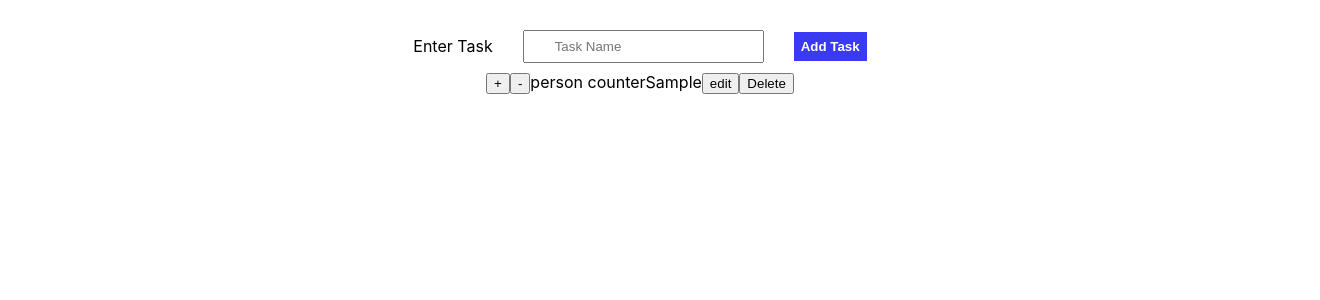
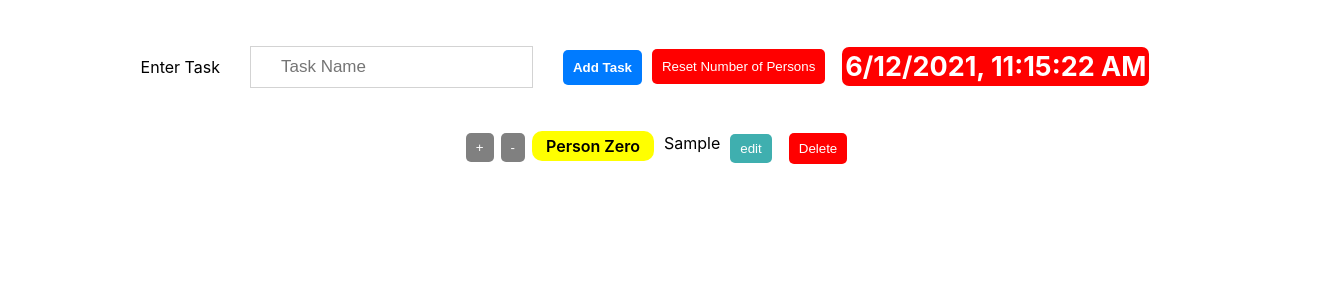
Before and after one commit to Zaibi727/button-card, a React (Create React App) app: page / in a window 1280 px wide. Both pictures are taken after typing "Sample" into the empty fields and a click on the button "Add Task". Shown: the top 300 px of the page, 1320 px wide, since content can reach past the window. Built offline with nearby package versions, Linux system fonts and the light colour scheme.

Commit message:
90% task

```diff
--- a/src/Components/Todo/Data.jsx
+++ b/src/Components/Todo/Data.jsx
@@ -2,7 +2,7 @@ import React, {useState} from 'react';
 import styles from './todo.module.css';
 import TodoForm  from './TodoForm';
 
-export default function Data({todos, completeTodo, removeTodo, updateTodo}) {
+export default function Data({todos, removeTodo, updateTodo,  handleIncrement, handleDecrement, count}) {
     const [edit, setEdit] = useState({
         id: null,
         value: ''
@@ -24,18 +24,18 @@ export default function Data({todos, completeTodo, removeTodo, updateTodo}) {
     return todos.map((todo, index) => (
         <div key={index} className={styles.datawrapper}>
            <div>
-               <button>+</button>
-               <button>-</button>
+               <button className={styles.increment} onClick={() => handleIncrement()}>+</button>
+               <button className={styles.decrement} onClick={() => handleDecrement()}>-</button>
             </div>
-            <div>
-                person counter
+            <div className={styles.personCounter}>
+                <p style={{backgroundColor: count ? '#007bff' : 'yellow', color: count ? 'white' : 'black'}}>Person <span>{count === 0 ? "Zero" : count}</span></p>
             </div>
           <div key={todo.id}>
             {todo.text}
           </div>
           <div>
-             <button onClick={() => setEdit({ id: todo.id, value: todo.text })}>edit</button>
-             <button  onClick={() => removeTodo(todo.id)}>Delete</button>
+             <button className={styles.edit} onClick={() => setEdit({ id: todo.id, value: todo.text })}>edit</button>
+             <button className={styles.delete}  onClick={() => removeTodo(todo.id)}>Delete</button>
           </div>
         </div>
       ));
--- /dev/null
+++ b/src/Components/Todo/DateTime.jsx
@@ -0,0 +1,23 @@
+import  React, { useState , useEffect } from 'react';
+import styles from './todo.module.css';
+
+ const DateTime = () => {
+
+    var [date,setDate] = useState(new Date());
+
+    useEffect(() => {
+        var timer = setInterval(()=>setDate(new Date()), 1000 )
+        return function cleanup() {
+            clearInterval(timer)
+        }
+
+    });
+
+    return(
+        <div className={styles.datetime}>
+            <p>{date.toLocaleDateString()}, {date.toLocaleTimeString()}</p>
+        </div>
+    )
+}
+
+export default DateTime;
--- a/src/Components/Todo/TodoForm.jsx
+++ b/src/Components/Todo/TodoForm.jsx
@@ -31,7 +31,7 @@ function TodoForm(props) {
                       name='text'
                        className={styles.input}
                   />
-                   <button className={styles.addbtn} onClick={handleSubmit}>
+                   <button className={styles.savebtn} onClick={handleSubmit}>
                      save
                    </button>
                 </>
--- a/src/Components/Todo/TodoList.jsx
+++ b/src/Components/Todo/TodoList.jsx
@@ -1,10 +1,12 @@
 import React, { useState } from 'react';
 import TodoForm from './TodoForm';
 import Data from './Data';
+import DateTime from './DateTime';
 import styles from './todo.module.css';
 
 function TodoList() {
   const [todos, setTodos] = useState([]);
+  const [count, setCount] = useState(0);
 
   const addTodo = todo => {
     if (!todo.text || /^\s*$/.test(todo.text)) {
@@ -41,13 +43,27 @@ function TodoList() {
     setTodos(updatedTodos);
   };
 
+  const handleIncrement = () => {
+    setCount(count + 1)
+}
 
+const handleDecrement = () => {
+    setCount(count - 1)
+}
+const handleReset = () => {
+    setCount(count === 0);
+}
 
   return (
     <div className={styles.container}>
       <div className={styles.div1}>
           <p>Enter Task</p>
-         <TodoForm onSubmit={addTodo} />
+             <TodoForm onSubmit={addTodo}
+            />
+            <button className={styles.resetbtn} onClick={handleReset}>Reset Number of Persons</button>
+            <div>
+               <DateTime />
+            </div>
       </div>
       <div className={styles.data}>
       <Data
@@ -55,6 +71,9 @@ function TodoList() {
           completeTodo={completeTodo}
          removeTodo={removeTodo}
          updateTodo={updateTodo}
+         count={count}
+         handleIncrement={handleIncrement}
+         handleDecrement={handleDecrement}
       />
       </div>
     </div>
--- a/src/Components/Todo/todo.module.css
+++ b/src/Components/Todo/todo.module.css
@@ -1,10 +1,10 @@
 .container{
     padding: 20px;
-
+    width: 100%;
 }
 .data{
-    width: 70%;
-    margin: 0 auto;
+    width:100%;
+    margin: 20px auto;
 }
 .datawrapper{
     display: flex;
@@ -21,13 +21,93 @@
 }
 .input{
     margin-right: 30px;
-    padding: 7px 30px;
+    padding: 10px 30px;
+    background-color: white;
+    border:  1px solid lightgray;
+    color: black;
+    font-size: 17px;
+}
+.input:active{
+    border: 1px solid #007bff !important;
 }
 .addbtn{
-    padding: 7px;
-    background-color: rgb(58, 58, 245);
+    padding: 10px;
+    border-radius: 5px;
+    background-color: #007bff;
     color: white;
     font-weight: 600;
     border: none;
+}
+.resetbtn{
+    margin: 0px 10px;
+    padding: 10px 10px;
+    margin-right: 7px;
+    color: white;
+    background-color: red;
+    border: none;
+    border-radius: 5px;
+}
 
+
+/*--below about data css--*/
+
+.increment{
+    padding: 7px 10px;
+    margin-right: 7px;
+    color: white;
+    background-color: gray;
+    border: none;
+    border-radius: 5px;
 }
+.decrement{
+    padding: 7px 10px;
+    margin-right: 7px;
+    color: white;
+    background-color: gray;
+    border: none;
+    border-radius: 5px;
+}
+.personCounter p{
+    font-weight: 600;
+    padding: 5px 14px;
+    margin-top: -2px;
+    border-radius: 10px;
+    margin-right: 10px;
+}
+.edit{
+    margin: 0px 10px;
+    padding: 7px 10px;
+    margin-right: 7px;
+    color: white;
+    background-color: rgb(63, 175, 175);
+    border: none;
+    border-radius: 5px;
+}
+.savebtn{
+    margin: 0px 10px;
+    padding: 7px 10px;
+    margin-right: 7px;
+    color: white;
+    background-color: rgb(63, 175, 175);
+    border: none;
+    border-radius: 5px;
+}
+.delete{
+    margin: 0px 10px;
+    padding: 8px 10px;
+    margin-right: 7px;
+    color: white;
+    background-color: red;
+    border: none;
+    border-radius: 5px;
+}
+
+.datetime p{
+   font-size: 27px;
+   font-weight: 700;
+   background-color: red;
+   color: white;
+   padding: 3px;
+   margin-left: 10px;
+   border-radius: 7px;
+}
```
